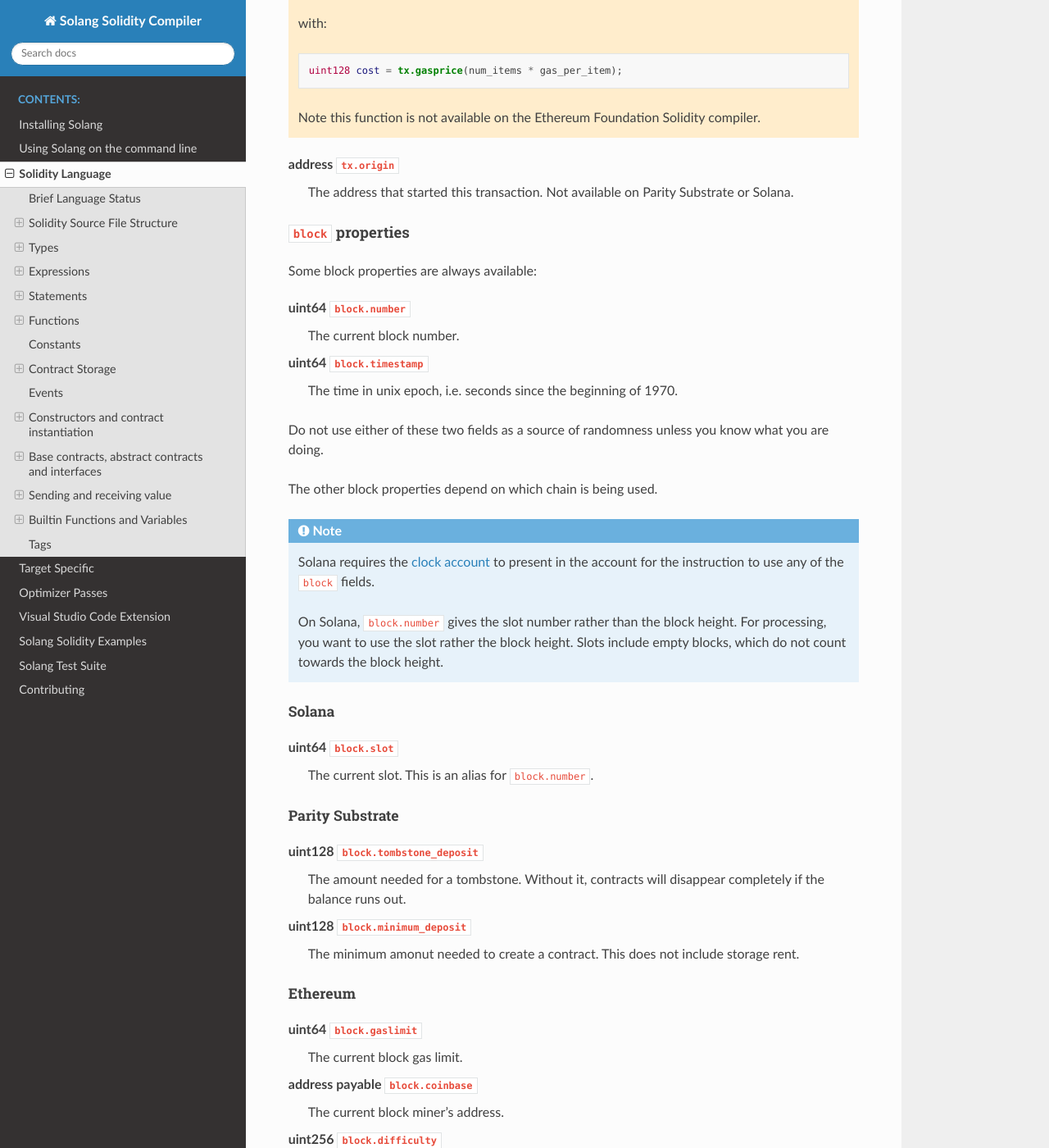
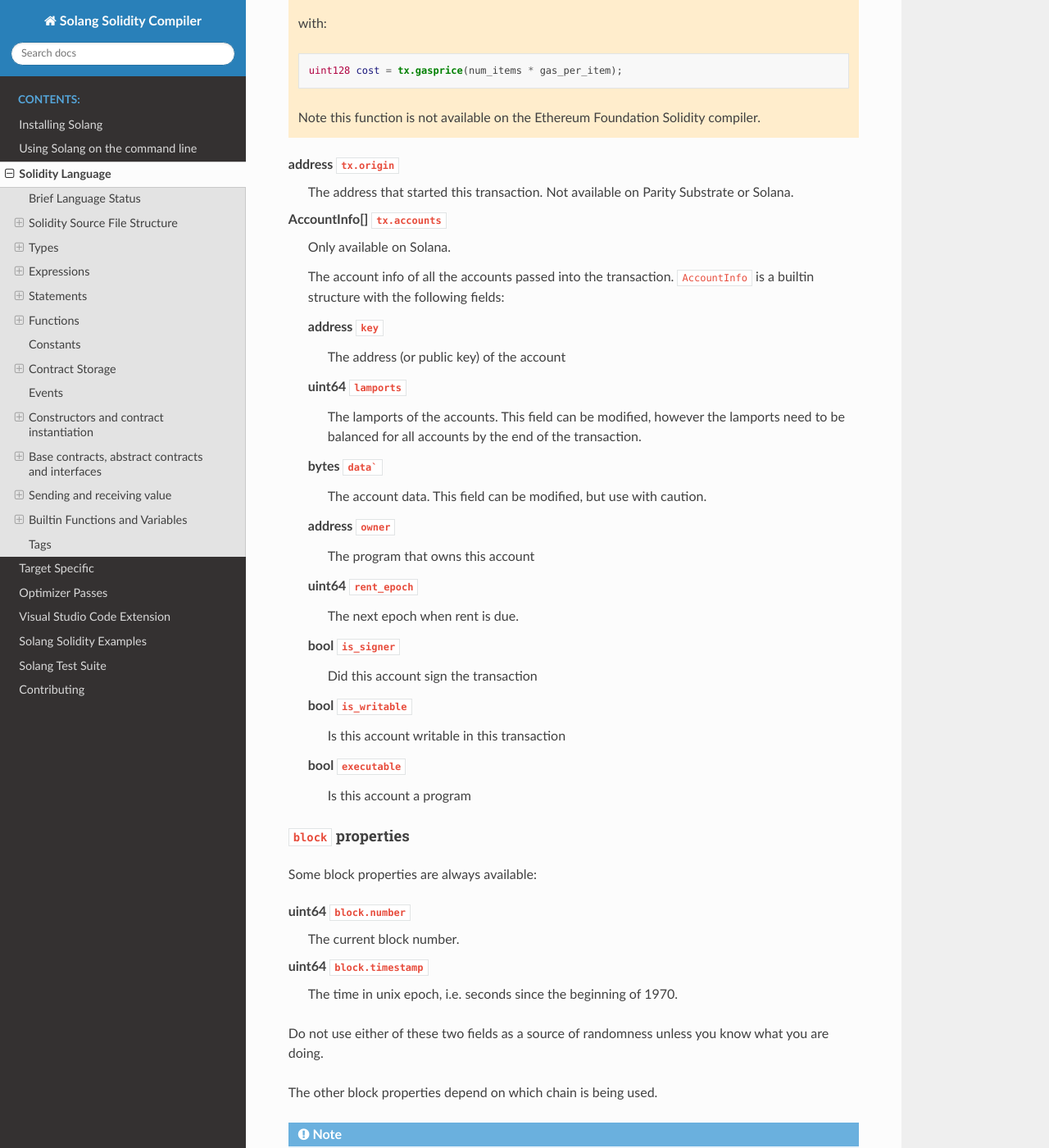
Before and after one commit to hyperledger-solang/solang, a Sphinx documentation site: the page built from docs/language.rst, in a window 1280 px wide and 1400 px high, scrolled down 57696 px. Shown: the whole window at 82% size. Built offline with Sphinx 7.4.7 and the Read the Docs theme 2.0.0, drawn with Linux system fonts in a browser that asks for light colours.

Commit message:
Document AccountInfo
Signed-off-by: Sean Young <sean@mess.org>

````diff
--- a/docs/language.rst
+++ b/docs/language.rst
@@ -2990,6 +2990,37 @@ uint128 ``tx.gasprice(uint64 gas)``
 address ``tx.origin``
     The address that started this transaction. Not available on Parity Substrate or Solana.
 
+AccountInfo[] ``tx.accounts``
+    Only available on Solana.
+
+    The account info of all the accounts passed into the transaction. ``AccountInfo`` is a builtin
+    structure with the following fields:
+
+    address ``key``
+        The address (or public key) of the account
+
+    uint64 ``lamports``
+        The lamports of the accounts. This field can be modified, however the lamports need to be
+        balanced for all accounts by the end of the transaction.
+
+    bytes ``data```
+        The account data. This field can be modified, but use with caution.
+
+    address ``owner``
+        The program that owns this account
+
+    uint64 ``rent_epoch``
+        The next epoch when rent is due.
+
+    bool ``is_signer``
+        Did this account sign the transaction
+
+    bool ``is_writable``
+        Is this account writable in this transaction
+
+    bool ``executable``
+        Is this account a program
+
 
 ``block`` properties
 ++++++++++++++++++++++
````
